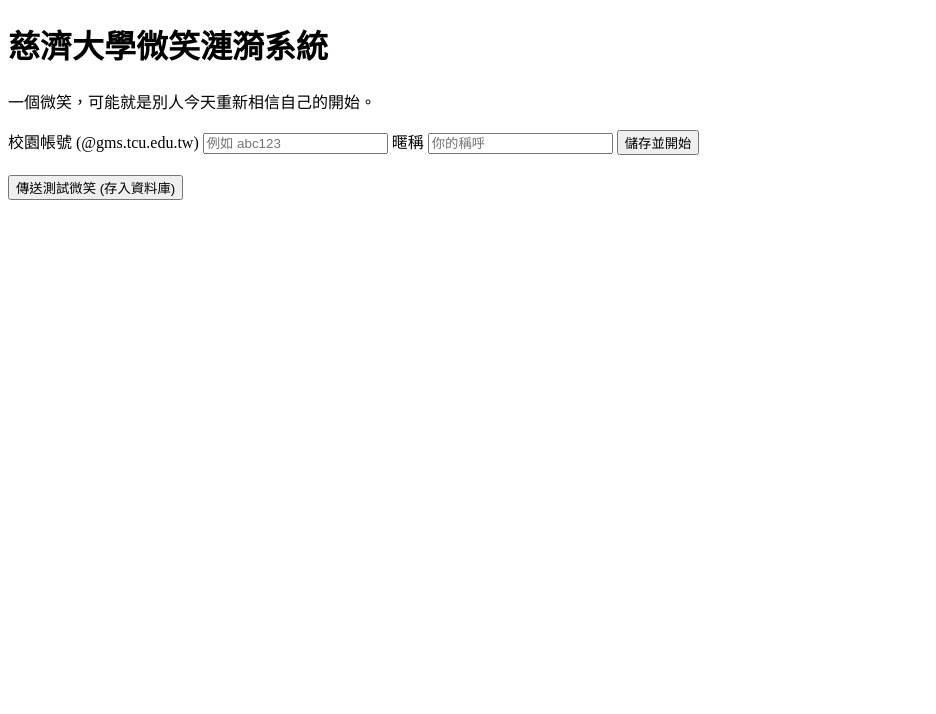
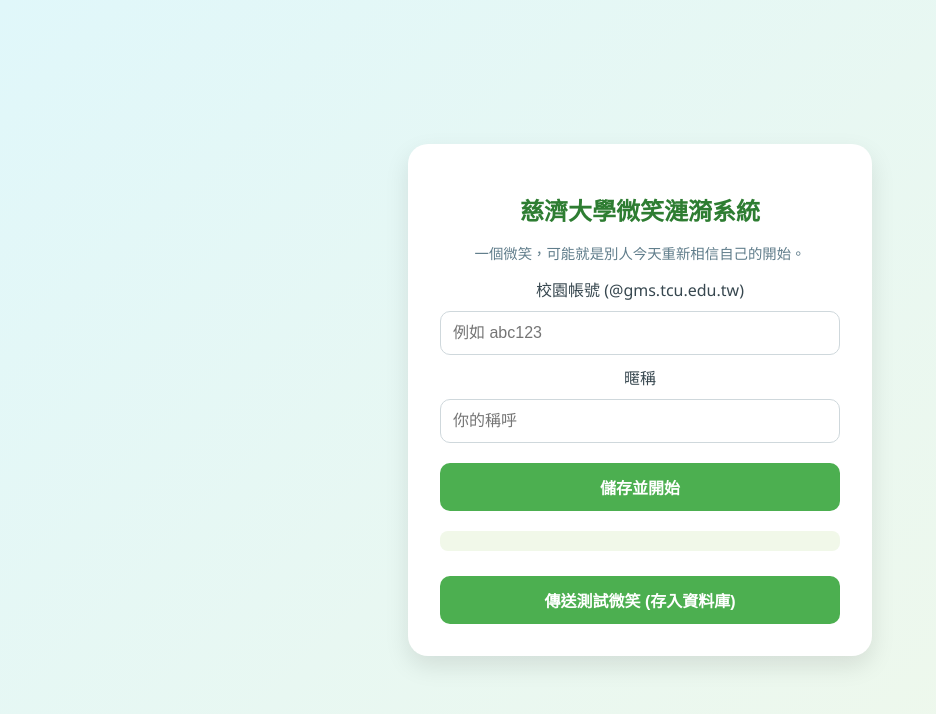
Before and after one commit to 102005shawn-tech/smile, a plain HTML site: page index.html in a window 1280 px wide. Shown: the whole page, without its empty margins (0-936 px from the left). Drawn offline with nearby package versions, Linux system fonts and the light colour scheme.

Commit message:
Data name

```diff
--- a/index.html
+++ b/index.html
@@ -4,8 +4,7 @@
   <meta charset="UTF-8">
   <meta name="viewport" content="width=device-width, initial-scale=1.0">
   <title>慈濟大學微笑漣漪系統</title>
-  <link rel="stylesheet" href="styles.css">
-  <link rel="stylesheet" href="styles.css">
+  <link rel="stylesheet" href="style.css">
   <script src="https://cdn.jsdelivr.net/npm/qrcodejs@1.0.0/qrcode.min.js"></script>
   <script src="https://cdn.jsdelivr.net/npm/@supabase/supabase-js@2"></script>
 </head>
```
